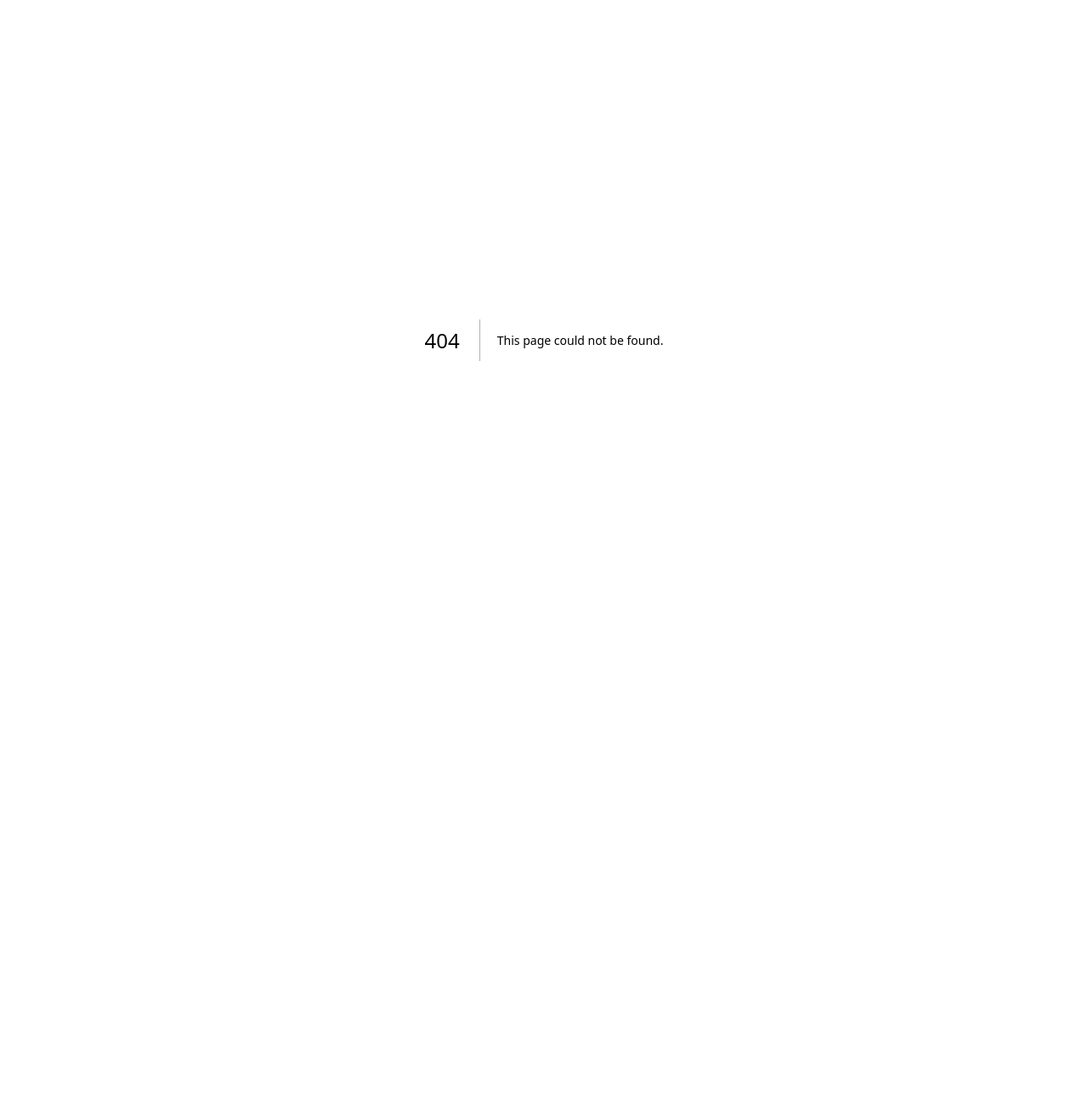
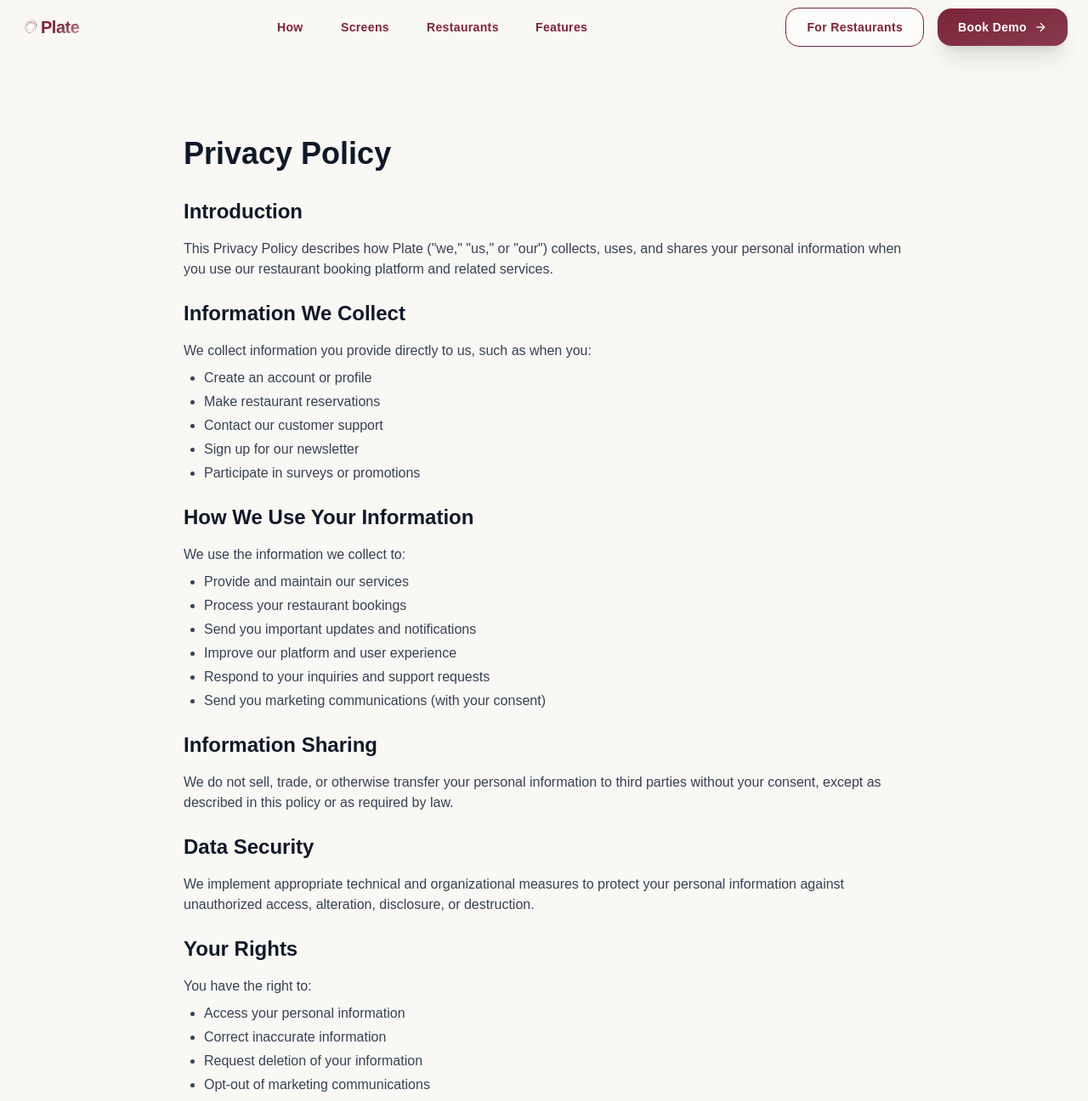
Before and after one commit to qwerty-development/plate-landing-page, a Next.js app: page /privacy-policy in a window 1280 px wide. Before the commit this address had no page. Shown: the top 1296 px of the page at 85% size. Before the commit the page ends 800 px from the top, so only its background shows below. Built offline with nearby package versions, Linux system fonts and the light colour scheme.

Commit message:
Add Privacy Policy link to SiteFooter for enhanced user navigation

```diff
--- a/app/components/SiteFooter.tsx
+++ b/app/components/SiteFooter.tsx
@@ -80,6 +80,12 @@ export default function SiteFooter() {
               >
                 For Restaurants
               </Link>
+              <Link
+                href="/privacy-policy"
+                className="text-muted-foreground hover:text-foreground transition"
+              >
+                Privacy Policy
+              </Link>
               <a
                 href="https://instagram.com/notqwerty.co"
                 target="_blank"
--- /dev/null
+++ b/app/privacy-policy/page.tsx
@@ -0,0 +1,134 @@
+import Navbar from "../components/Navbar";
+import SiteFooter from "../components/SiteFooter";
+
+export default function PrivacyPolicyPage() {
+  return (
+    <main id="main" className="relative min-h-screen text-foreground">
+      {/* Sticky, glassy navbar */}
+      <Navbar />
+
+      {/* Content */}
+      <div className="mx-auto max-w-4xl px-6 py-12 pt-24">
+        <div className="prose prose-lg max-w-none">
+          <h1 className="text-4xl font-bold text-gray-900 mb-8">
+            Privacy Policy
+          </h1>
+
+          <div className="space-y-6 text-gray-700">
+            <section>
+              <h2 className="text-2xl font-semibold text-gray-900 mb-4">
+                Introduction
+              </h2>
+              <p>
+                This Privacy Policy describes how Plate ("we," "us," or "our")
+                collects, uses, and shares your personal information when you
+                use our restaurant booking platform and related services.
+              </p>
+            </section>
+
+            <section>
+              <h2 className="text-2xl font-semibold text-gray-900 mb-4">
+                Information We Collect
+              </h2>
+              <p>
+                We collect information you provide directly to us, such as when
+                you:
+              </p>
+              <ul className="list-disc pl-6 mt-2 space-y-1">
+                <li>Create an account or profile</li>
+                <li>Make restaurant reservations</li>
+                <li>Contact our customer support</li>
+                <li>Sign up for our newsletter</li>
+                <li>Participate in surveys or promotions</li>
+              </ul>
+            </section>
+
+            <section>
+              <h2 className="text-2xl font-semibold text-gray-900 mb-4">
+                How We Use Your Information
+              </h2>
+              <p>We use the information we collect to:</p>
+              <ul className="list-disc pl-6 mt-2 space-y-1">
+                <li>Provide and maintain our services</li>
+                <li>Process your restaurant bookings</li>
+                <li>Send you important updates and notifications</li>
+                <li>Improve our platform and user experience</li>
+                <li>Respond to your inquiries and support requests</li>
+                <li>Send you marketing communications (with your consent)</li>
+              </ul>
+            </section>
+
+            <section>
+              <h2 className="text-2xl font-semibold text-gray-900 mb-4">
+                Information Sharing
+              </h2>
+              <p>
+                We do not sell, trade, or otherwise transfer your personal
+                information to third parties without your consent, except as
+                described in this policy or as required by law.
+              </p>
+            </section>
+
+            <section>
+              <h2 className="text-2xl font-semibold text-gray-900 mb-4">
+                Data Security
+              </h2>
+              <p>
+                We implement appropriate technical and organizational measures
+                to protect your personal information against unauthorized
+                access, alteration, disclosure, or destruction.
+              </p>
+            </section>
+
+            <section>
+              <h2 className="text-2xl font-semibold text-gray-900 mb-4">
+                Your Rights
+              </h2>
+              <p>You have the right to:</p>
+              <ul className="list-disc pl-6 mt-2 space-y-1">
+                <li>Access your personal information</li>
+                <li>Correct inaccurate information</li>
+                <li>Request deletion of your information</li>
+                <li>Opt-out of marketing communications</li>
+                <li>Withdraw consent where applicable</li>
+              </ul>
+            </section>
+
+            <section>
+              <h2 className="text-2xl font-semibold text-gray-900 mb-4">
+                Contact Us
+              </h2>
+              <p>
+                If you have any questions about this Privacy Policy or our data
+                practices, please contact us at:
+              </p>
+              <div className="mt-4 p-4 bg-gray-50 rounded-lg">
+                <p className="font-medium">Plate</p>
+                <p>Email: privacy@plate.com</p>
+                <p>Phone: [Your Phone Number]</p>
+                <p>Address: [Your Business Address]</p>
+              </div>
+            </section>
+
+            <section>
+              <h2 className="text-2xl font-semibold text-gray-900 mb-4">
+                Updates to This Policy
+              </h2>
+              <p>
+                We may update this Privacy Policy from time to time. We will
+                notify you of the new policy on this page and updating the "Last
+                Updated" date.
+              </p>
+              <p className="mt-4 text-sm text-gray-600">
+                <strong>Last Updated:</strong> {new Date().toLocaleDateString()}
+              </p>
+            </section>
+          </div>
+        </div>
+      </div>
+
+      {/* Footer */}
+      <SiteFooter />
+    </main>
+  );
+}
```
